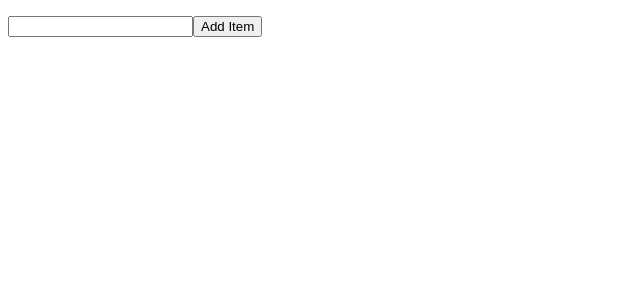
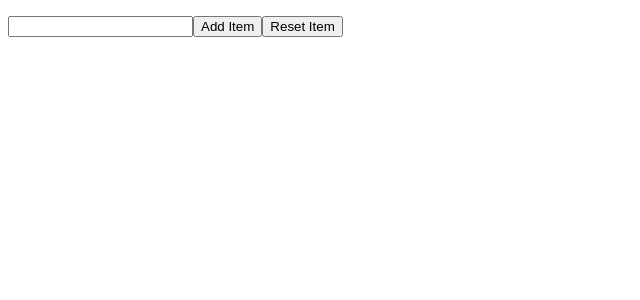
Before and after one commit to alessiobo/React-Exercices, a React (Create React App) app in the folder esercizi/: page / in a window 1280 px wide. Shown: the top 300 px of the page, without its empty margins (0-640 px from the left). Built offline with nearby package versions, Linux system fonts and the light colour scheme.

Commit message:
add lists3

```diff
--- a/esercizi/src/ToDoList.js
+++ b/esercizi/src/ToDoList.js
@@ -1,4 +1,4 @@
-//Modify the TodoList component so that the input clears every time a Todo is added to the items array.
+//Modify the TodoList by adding a "reset" button that clears the items array when clicked.
 
 import React from "react";
 
@@ -20,6 +20,10 @@ export class TodoList extends React.Component {
     this.setState({ items: [...items, newItem], newItem: "" });
   };
 
+  handleResetList = () => {
+    this.setState({ items: [] });
+  };
+
   render() {
     const { items, newItem } = this.state;
 
@@ -37,6 +41,7 @@ export class TodoList extends React.Component {
             onChange={this.handleNewItemChange}
           />
           <button onClick={this.handleAddItem}>Add Item</button>
+          <button onClick={this.handleResetList}>Reset Item</button>
         </div>
       </div>
     );
```
